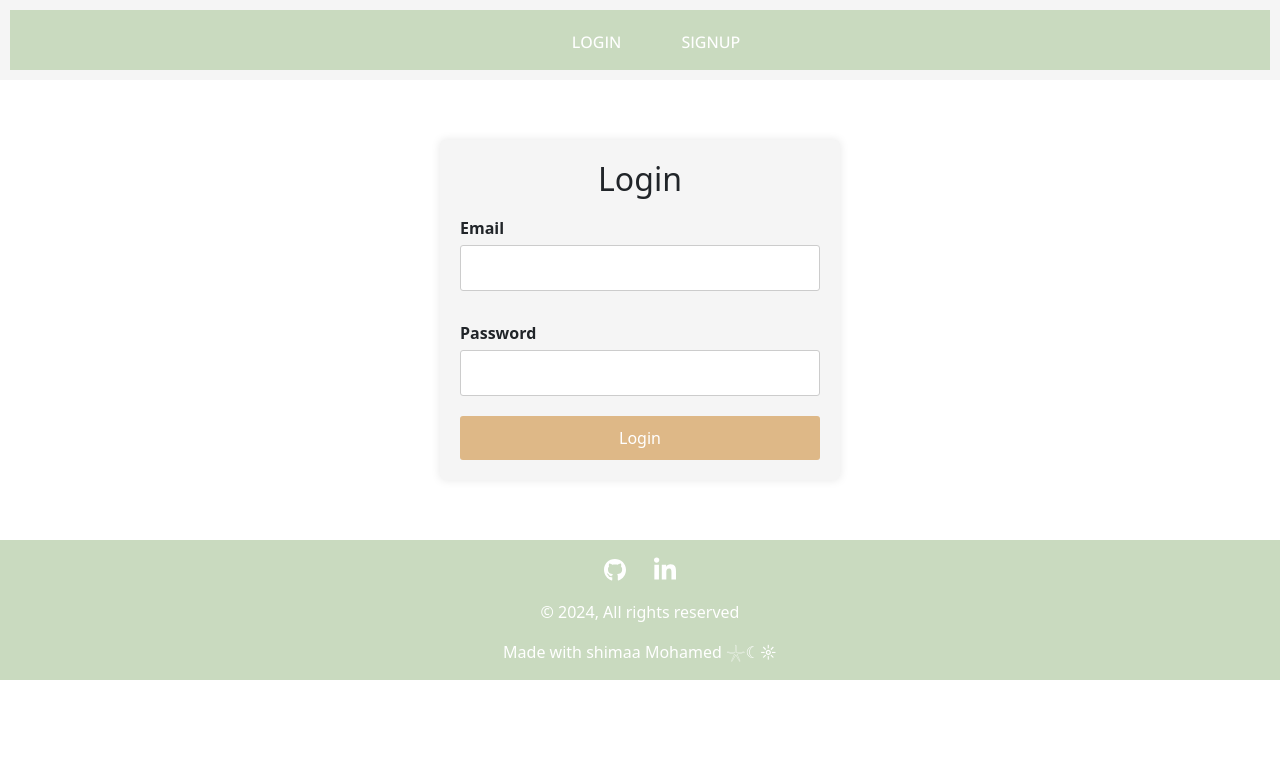
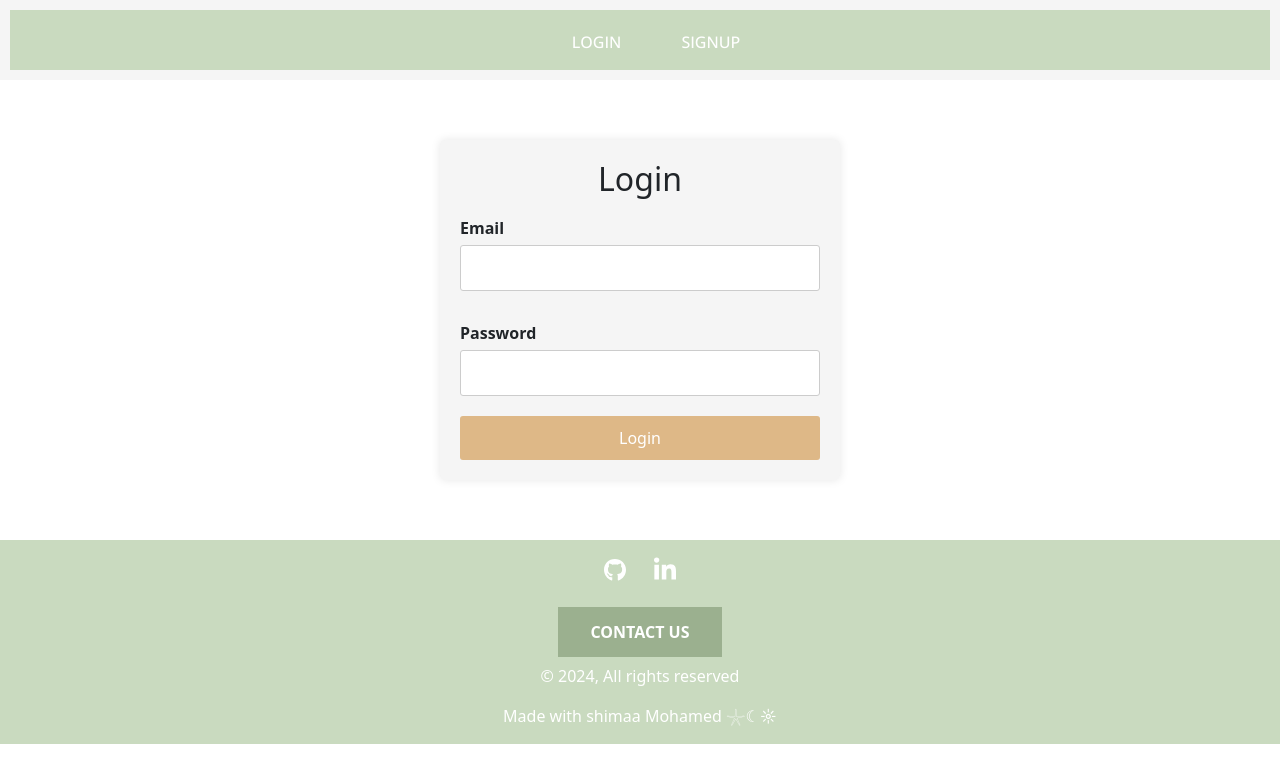
Before and after one commit to shemaamohamed/Store, a React (Create React App) app: page /login in a window 1280 px wide. Shown: the top 782 px of the page. Built offline with nearby package versions, Linux system fonts and the light colour scheme; a web font is replaced by a local one.

Commit message:
footercss

```diff
--- a/src/Style/footer.css
+++ b/src/Style/footer.css
@@ -92,6 +92,7 @@
 
 
 
+
   }
   .footer{
     width: 100%;
@@ -106,3 +107,115 @@
     text-align: center;
 
   }
+  /* From Uiverse.io by doniaskima */
+.btn-23,
+.btn-23 *,
+.btn-23 :after,
+.btn-23 :before,
+.btn-23:after,
+.btn-23:before {
+  border: 0 solid;
+  box-sizing: border-box;
+}
+
+.btn-23 {
+  -webkit-tap-highlight-color: transparent;
+  -webkit-appearance: button;
+  background-color: #9bb08f;
+  background-image: none;
+  color: #fff;
+  cursor: pointer;
+  font-family: ui-sans-serif, system-ui, -apple-system, BlinkMacSystemFont,
+    Segoe UI, Roboto, Helvetica Neue, Arial, Noto Sans, sans-serif,
+    Apple Color Emoji, Segoe UI Emoji, Segoe UI Symbol, Noto Color Emoji;
+  font-size: 100%;
+  font-weight: 900;
+  line-height: 1.5;
+  margin: 0;
+  -webkit-mask-image: -webkit-radial-gradient(#000, #fff);
+  padding: 0;
+  text-transform: uppercase;
+  width: auto;
+}
+ a{
+  text-decoration: none;
+  color: white;
+}
+.email-contact{
+  margin: 7px auto;
+}
+
+
+.btn-23:disabled {
+  cursor: default;
+}
+
+.btn-23:-moz-focusring {
+  outline: auto;
+}
+
+.btn-23 svg {
+  display: block;
+  vertical-align: middle;
+}
+
+.btn-23 [hidden] {
+  display: none;
+}
+
+.btn-23 {
+  padding: 0.8rem 2rem;
+  position: relative;
+}
+
+.btn-23 span {
+  display: grid;
+  inset: 0;
+  place-items: center;
+  position: absolute;
+  transition: opacity 0.2s ease;
+}
+
+.btn-23 .marquee {
+   --spacing: 7em;
+    --start: 0em;
+    --end: 8em;
+  -webkit-animation: marquee 1s linear infinite;
+  animation: marquee 1s linear infinite;
+  -webkit-animation-play-state: paused;
+  animation-play-state: paused;
+  opacity: 0;
+  position: relative;
+  text-shadow: #fff var(--spacing) 0, #fff calc(var(--spacing) * -1) 0,
+    #fff calc(var(--spacing) * -2) 0;
+}
+
+.btn-23:hover .marquee {
+  -webkit-animation-play-state: running;
+  animation-play-state: running;
+  opacity: 1;
+}
+
+.btn-23:hover .text {
+  opacity: 0;
+}
+
+@-webkit-keyframes marquee {
+  0% {
+    transform: translateX(var(--start));
+  }
+
+  to {
+    transform: translateX(var(--end));
+  }
+}
+
+@keyframes marquee {
+  0% {
+    transform: translateX(var(--start));
+  }
+
+  to {
+    transform: translateX(var(--end));
+  }
+}
--- a/src/components/footer.js
+++ b/src/components/footer.js
@@ -1,3 +1,4 @@
+import { Link } from "react-router-dom";
 import "../Style/footer.css";
 
 function Footer(){
@@ -6,17 +7,28 @@ function Footer(){
         <footer>
             <div className="footer">
                 <div class="cardlink">
-            <a className="social-link2">
+                    <a className ="social-link2">
                         <svg viewBox="0 0 496 512" height="1em" fill="#fff" xmlns="http://www.w3.org/2000/svg">
                         <path d="M165.9 397.4c0 2-2.3 3.6-5.2 3.6-3.3.3-5.6-1.3-5.6-3.6 0-2 2.3-3.6 5.2-3.6 3-.3 5.6 1.3 5.6 3.6zm-31.1-4.5c-.7 2 1.3 4.3 4.3 4.9 2.6 1 5.6 0 6.2-2s-1.3-4.3-4.3-5.2c-2.6-.7-5.5.3-6.2 2.3zm44.2-1.7c-2.9.7-4.9 2.6-4.6 4.9.3 2 2.9 3.3 5.9 2.6 2.9-.7 4.9-2.6 4.6-4.6-.3-1.9-3-3.2-5.9-2.9zM244.8 8C106.1 8 0 113.3 0 252c0 110.9 69.8 205.8 169.5 239.2 12.8 2.3 17.3-5.6 17.3-12.1 0-6.2-.3-40.4-.3-61.4 0 0-70 15-84.7-29.8 0 0-11.4-29.1-27.8-36.6 0 0-22.9-15.7 1.6-15.4 0 0 24.9 2 38.6 25.8 21.9 38.6 58.6 27.5 72.9 20.9 2.3-16 8.8-27.1 16-33.7-55.9-6.2-112.3-14.3-112.3-110.5 0-27.5 7.6-41.3 23.6-58.9-2.6-6.5-11.1-33.3 2.6-67.9 20.9-6.5 69 27 69 27 20-5.6 41.5-8.5 62.8-8.5s42.8 2.9 62.8 8.5c0 0 48.1-33.6 69-27 13.7 34.7 5.2 61.4 2.6 67.9 16 17.7 25.8 31.5 25.8 58.9 0 96.5-58.9 104.2-114.8 110.5 9.2 7.9 17 22.9 17 46.4 0 33.7-.3 75.4-.3 83.6 0 6.5 4.6 14.4 17.3 12.1C428.2 457.8 496 362.9 496 252 496 113.3 383.5 8 244.8 8zM97.2 352.9c-1.3 1-1 3.3.7 5.2 1.6 1.6 3.9 2.3 5.2 1 1.3-1 1-3.3-.7-5.2-1.6-1.6-3.9-2.3-5.2-1zm-10.8-8.1c-.7 1.3.3 2.9 2.3 3.9 1.6 1 3.6.7 4.3-.7.7-1.3-.3-2.9-2.3-3.9-2-.6-3.6-.3-4.3.7zm32.4 35.6c-1.6 1.3-1 4.3 1.3 6.2 2.3 2.3 5.2 2.6 6.5 1 1.3-1.3.7-4.3-1.3-6.2-2.2-2.3-5.2-2.6-6.5-1zm-11.4-14.7c-1.6 1-1.6 3.6 0 5.9 1.6 2.3 4.3 3.3 5.6 2.3 1.6-1.3 1.6-3.9 0-6.2-1.4-2.3-4-3.3-5.6-2z">
                         </path>
-                </svg> </a>
+                        </svg>
+                    </a>
 
-            <a className="social-link4">
+                    <a className ="social-link4">
                         <svg fill="#fff" viewBox="0 0 448 512" height="1em" xmlns="http://www.w3.org/2000/svg">
                         <path d="M100.28 448H7.4V148.9h92.88zM53.79 108.1C24.09 108.1 0 83.5 0 53.8a53.79 53.79 0 0 1 107.58 0c0 29.7-24.1 54.3-53.79 54.3zM447.9 448h-92.68V302.4c0-34.7-.7-79.2-48.29-79.2-48.29 0-55.69 37.7-55.69 76.7V448h-92.78V148.9h89.08v40.8h1.3c12.4-23.5 42.69-48.3 87.88-48.3 94 0 111.28 61.9 111.28 142.3V448z">
                         </path>
-                </svg> </a>
+                        </svg>
+                    </a>
+
+                </div>
+        <div className="email-contact">
+            <button class="btn-23">
+                <span  class="text" ><a href="mailto:shimaamohamed226@gmail.com?subject=store&body=hello">Contact Us</a></span>
+                <span   aria-hidden="" class="marquee"><a href="mailto:shimaamohamed226@gmail.com?subject=store&body=hello">Contact Us</a></span>
+            </button>
+
+
 
         </div>
          <div className="text">
```
Also changed, not shown: src/Style/card.css (line endings or trailing spaces). Lines whose indentation alone changed are shown as unchanged.
